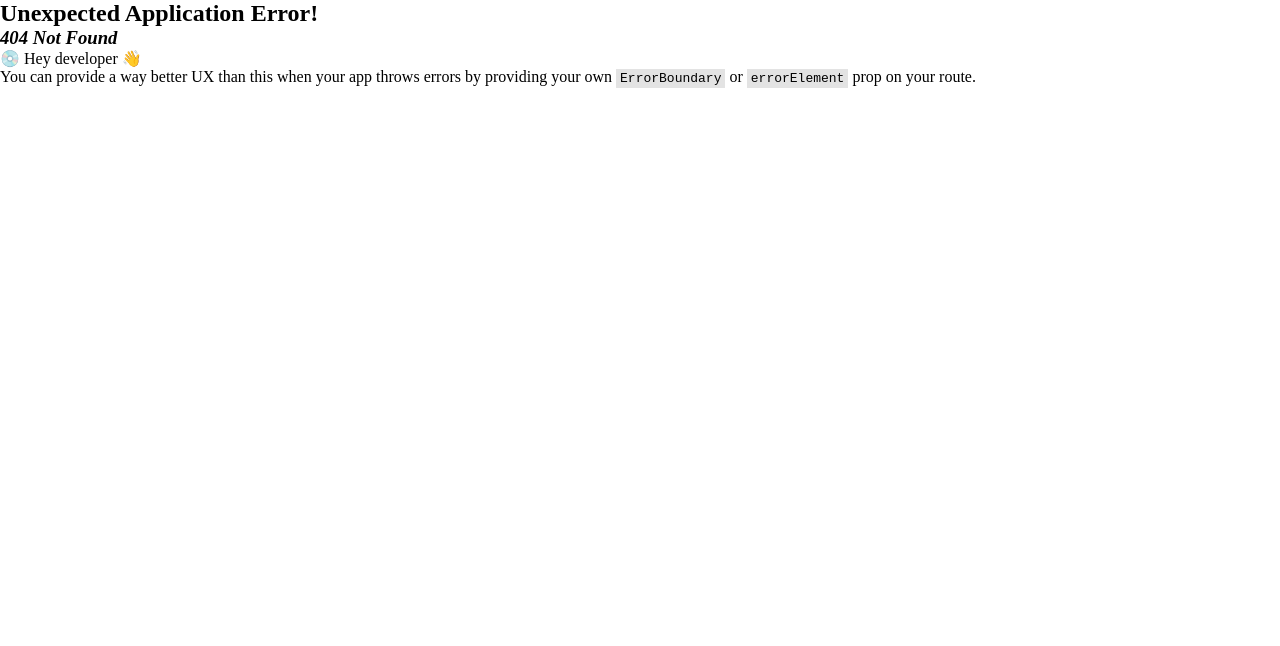
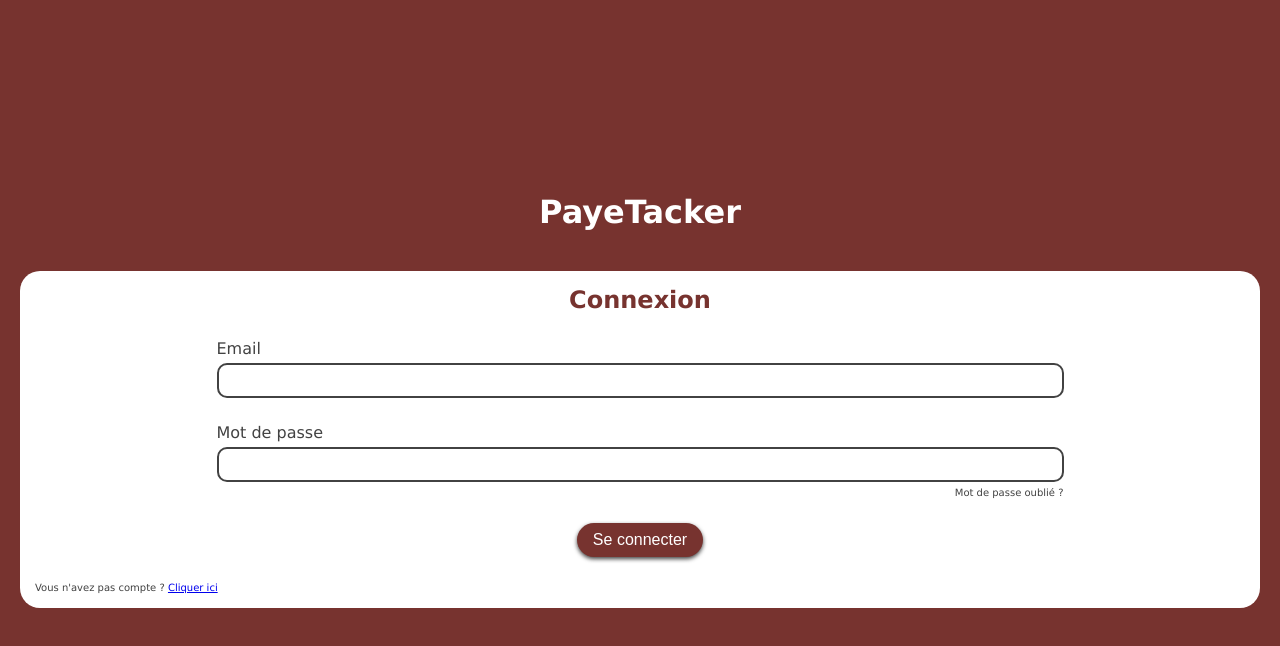
Before and after one commit to Zickenheiner/PayeTracker, a React (Vite) app in the folder client/: page /login in a window 1280 px wide. Before the commit this address had no page. Shown: the top 646 px of the page. Built offline with nearby package versions, Linux system fonts and the light colour scheme.

Commit message:
create login page

```diff
--- a/client/src/App.css
+++ b/client/src/App.css
@@ -3,3 +3,17 @@
   padding: 0;
   box-sizing: border-box;
 }
+
+:root {
+  --primary-color: #77332f;
+  --primary-color-hover: #884c49;
+  --secondary-color: #ffffff;
+  --third-color: #424242;
+  --fourth-color: #78788048;
+}
+
+body {
+  font-family: Verdana, Geneva, Tahoma, sans-serif;
+  background-color: var(--primary-color);
+  color: var(--third-color);
+}
--- /dev/null
+++ b/client/src/pages/Login.tsx
@@ -0,0 +1,38 @@
+import { Link } from "react-router-dom";
+import "../styles/Login.css";
+
+export default function Login() {
+  return (
+    <div className="login-container">
+      <h1 className="login-title">PayeTacker</h1>
+      <form className="login-form">
+        <h2 className="login-form-title">Connexion</h2>
+        <div className="login-form-input-container">
+          <label htmlFor="login-form-input-email">Email</label>
+          <input
+            type="email"
+            className="login-form-input"
+            id="login-form-input-email"
+            required
+          />
+        </div>
+        <div className="login-form-input-container">
+          <label htmlFor="login-form-input-password">Mot de passe</label>
+          <input
+            type="password"
+            className="login-form-input"
+            id="login-form-input-password"
+            required
+          />
+          <p className="login-form-password-forgotten">Mot de passe oublié ?</p>
+        </div>
+        <button type="submit" className="login-form-button">
+          Se connecter
+        </button>
+        <p className="login-form-go-to-register">
+          Vous n'avez pas compte ? <Link to="/register">Cliquer ici</Link>
+        </p>
+      </form>
+    </div>
+  );
+}
--- /dev/null
+++ b/client/src/styles/Login.css
@@ -0,0 +1,71 @@
+.login-container {
+  width: 100vw;
+  height: 100vh;
+  padding: 20px;
+  display: flex;
+  flex-direction: column;
+  justify-content: center;
+  align-items: center;
+  gap: 40px;
+}
+
+.login-title {
+  color: var(--secondary-color);
+}
+
+.login-form {
+  width: 100%;
+  background-color: var(--secondary-color);
+  padding: 15px;
+  border-radius: 20px;
+  display: flex;
+  flex-direction: column;
+  align-items: center;
+  gap: 25px;
+}
+
+.login-form-title {
+  color: var(--primary-color);
+}
+
+.login-form-input-container {
+  display: flex;
+  flex-direction: column;
+  width: 70%;
+  gap: 5px;
+}
+
+.login-form-input {
+  width: 100%;
+  height: 35px;
+  border: 2px solid var(--third-color);
+  border-radius: 10px;
+  padding: 5px;
+}
+
+.login-form-password-forgotten {
+  font-size: 10px;
+  align-self: flex-end;
+}
+
+.login-form-button {
+  border: none;
+  background-color: var(--primary-color);
+  color: var(--secondary-color);
+  font-size: 16px;
+  padding: 8px 16px;
+  border-radius: 50px;
+  box-shadow: 0 2px 4px var(--third-color);
+  cursor: pointer;
+}
+
+.login-form-button:hover {
+  background-color: #884c49;
+  scale: 1.025;
+  transition: 0.2s;
+}
+
+.login-form-go-to-register {
+  font-size: 10px;
+  align-self: flex-start;
+}
```
Also changed, not shown: client/src/components/Header.tsx (added, +9 -0 lines), client/src/main.tsx (+7 -2 lines), client/src/styles/Header.css (added, +10 -0 lines).
